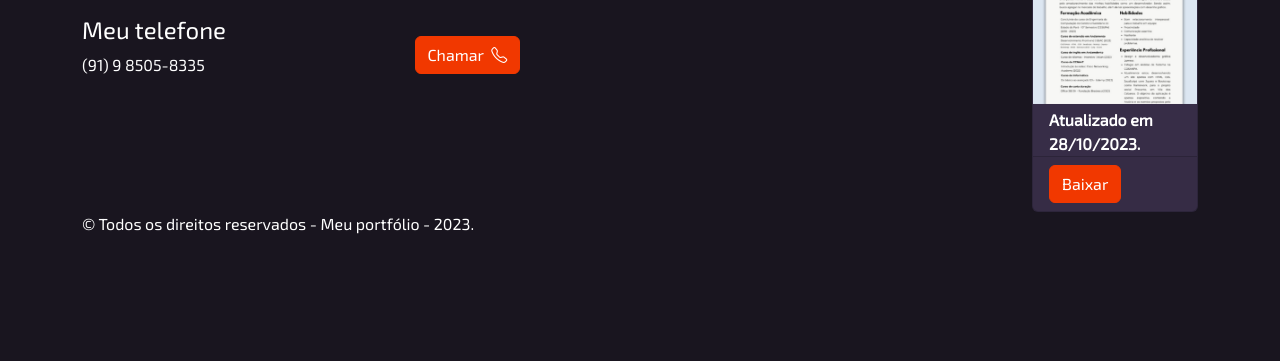
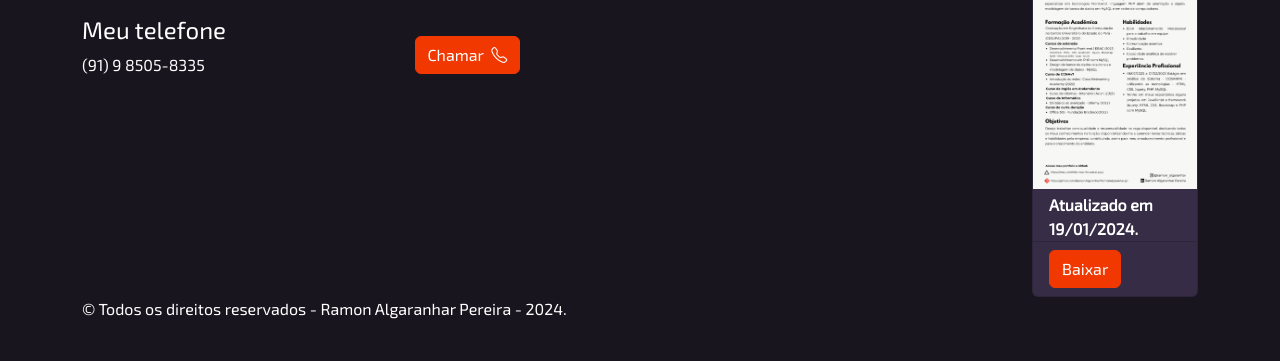
Before and after one commit to RamonAlgaranhar/meu_portfolio, a plain HTML site: page index.html in a window 1280 px wide. Shown: the part 1792-2153 px from the top of the page. Before the commit the page ends 2068 px from the top, so only its background shows below. Drawn offline with nearby package versions, Linux system fonts and the light colour scheme; a script that the page names is missing.

Commit message:
Atualizações

```diff
--- a/index.html
+++ b/index.html
@@ -353,12 +353,12 @@
                             <div class="card-header fw-bold text-center">
                                 Meu currículo
                             </div>
-                            <img class="d-block w-100" src="./imagens/img_curriculo.png"/>
+                            <img class="d-block w-100" src="./imagens/Ramon A. Pereira - Currículo.png"/>
                             <div class="card-body pt-1 pb-0">
-                                <p class="fw-bold mb-0">Atualizado em <time>28/10/2023</time>.</p>
+                                <p class="fw-bold mb-0">Atualizado em <time>19/01/2024</time>.</p>
                             </div>
                             <div class="card-footer">
-                                <a href="./curriculo.pdf" target="_blank">
+                                <a href="./Ramon A. Pereira - Currículo (1).pdf" target="_blank">
                                     <button class="btn btn-primary" type="button">
                                         Baixar
                                         <i class="bi"></i>
@@ -370,7 +370,7 @@
                 </div>
                 <div class="rol">
                     <p>
-                        &copy Todos os direitos reservados - Meu portfólio - 2023.
+                        &copy Todos os direitos reservados - Ramon Algaranhar Pereira - 2024.
                     </p>
                 </div>
             </div>
```
Also changed, not shown: imagens/JQuery.png (added), imagens/Ramon A. Pereira - Currículo.png (added), 2 other files.
